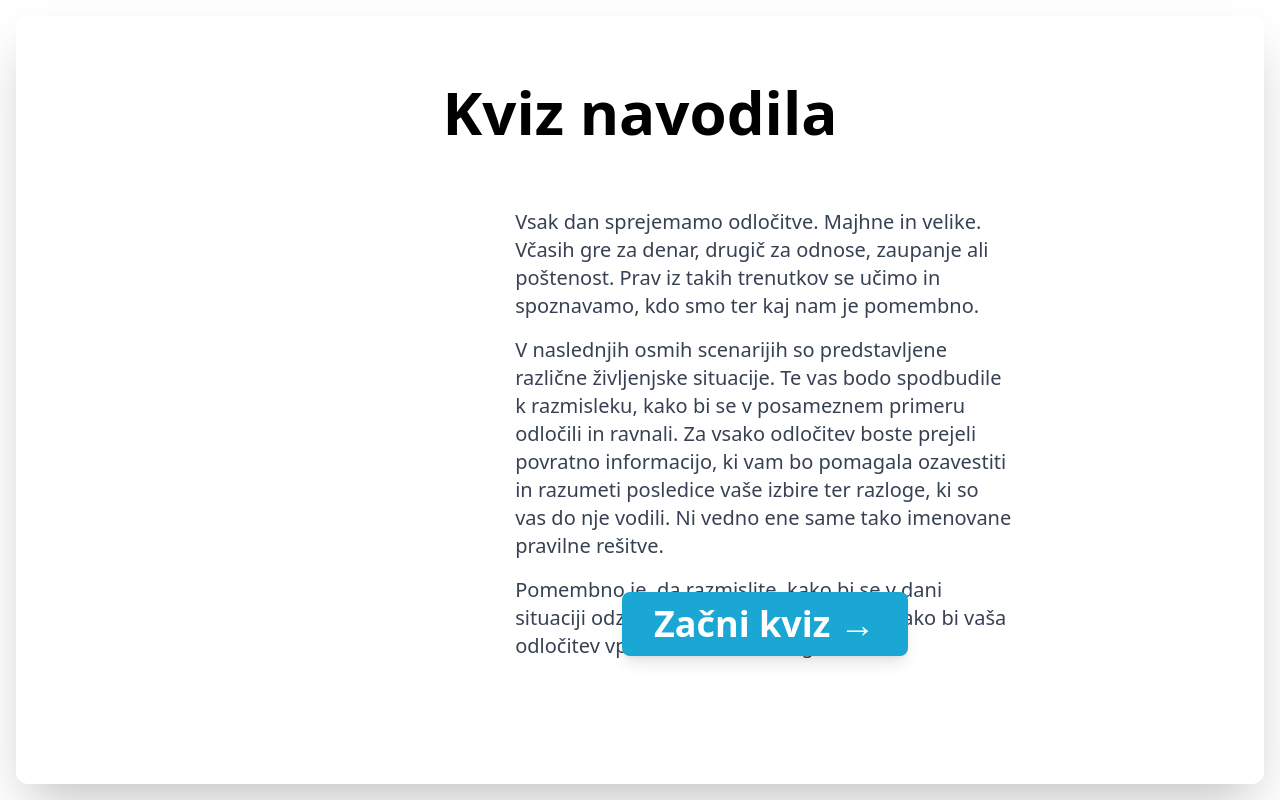
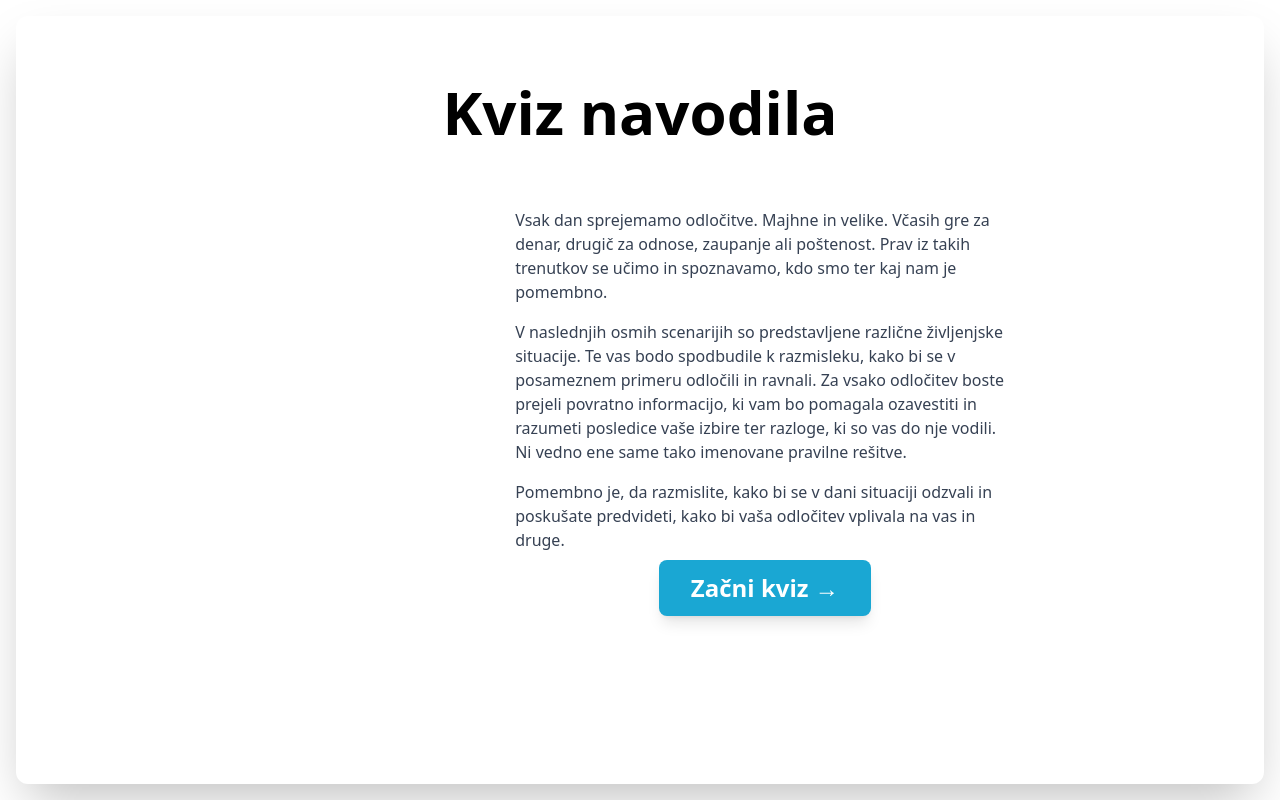
Before and after one commit to wolfboyyang/decision-quiz, a SvelteKit app: page / in a window 1280 px wide. Built offline with nearby package versions, Linux system fonts and the light colour scheme.

Commit message:
Adjust text font of introduction.

```diff
--- a/src/routes/+page.svelte
+++ b/src/routes/+page.svelte
@@ -82,10 +82,8 @@
                 </div>
                 <div class="grow w-full grid grid-cols-5">
                     <div class="h-2/3 col-start-3 col-span-2">
-                        <div class="h-full flex flex-col">
-                            <div
-                                class="space-y-4 text-gray-700 xl:text-xl 2xl:text-3xl"
-                            >
+                        <div class="flex flex-col">
+                            <div class="space-y-4 text-gray-700">
                                 <p>
                                     Vsak dan sprejemamo odločitve. Majhne in
                                     velike. Včasih gre za denar, drugič za
@@ -113,10 +111,10 @@
                                 </p>
                             </div>
                         </div>
-                        <div class="text-center">
+                        <div class="mt-2 text-center">
                             <button
                                 onclick={goHome}
-                                class="bg-[#1aa7d3] text-white font-bold py-3 px-8 rounded-lg shadow-lg hover:bg-blue-700 transition-colors text-4xl"
+                                class="bg-[#1aa7d3] text-white font-bold py-3 px-8 rounded-lg shadow-lg hover:bg-blue-700 transition-colors text-2xl"
                             >
                                 Začni kviz →
                             </button>
```
